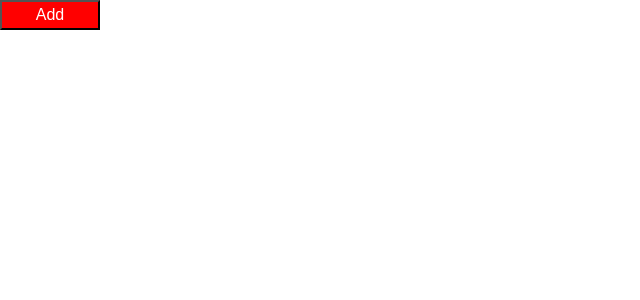
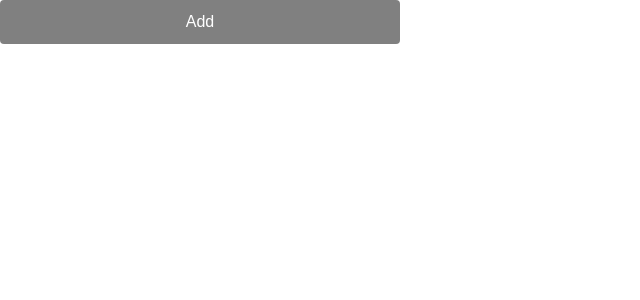
Before and after one commit to peaksoft-school/js5-gadgetarium-web, a React (Create React App) app: page / in a window 1280 px wide. Shown: the top 300 px of the page, without its empty margins (0-640 px from the left). Built offline with nearby package versions, Linux system fonts and the light colour scheme.

Commit message:
fixed button

```diff
--- a/src/App.js
+++ b/src/App.js
@@ -6,10 +6,10 @@ function App() {
    return (
       <div>
          <Button
-            width="100px"
-            height="30px"
+            width="400px"
+            height="44px"
             background="gray"
-            hover={{ background: 'red', color: 'white' }}
+            hover={{ background: 'green', color: 'white' }}
          >
             Add
          </Button>
--- a/src/components/UI/Button.js
+++ b/src/components/UI/Button.js
@@ -8,12 +8,12 @@ function Button({ children, ...props }) {
 export default Button
 const ButtonStyled = styled('button')((props) => ({
    fontSize: '16px',
-   color: props.color,
-   background: props.background,
+   color: props.color || 'white',
+   background: props.background || '#E313BF',
    width: props.width,
-   height: props.height,
-   border: props.border,
-   borderRadius: props.border,
+   height: props.height || '43px',
+   border: props.border || ' none',
+   borderRadius: props.borderRadius || '4px',
    '&:hover': {
       ...props.hover,
    },
```
